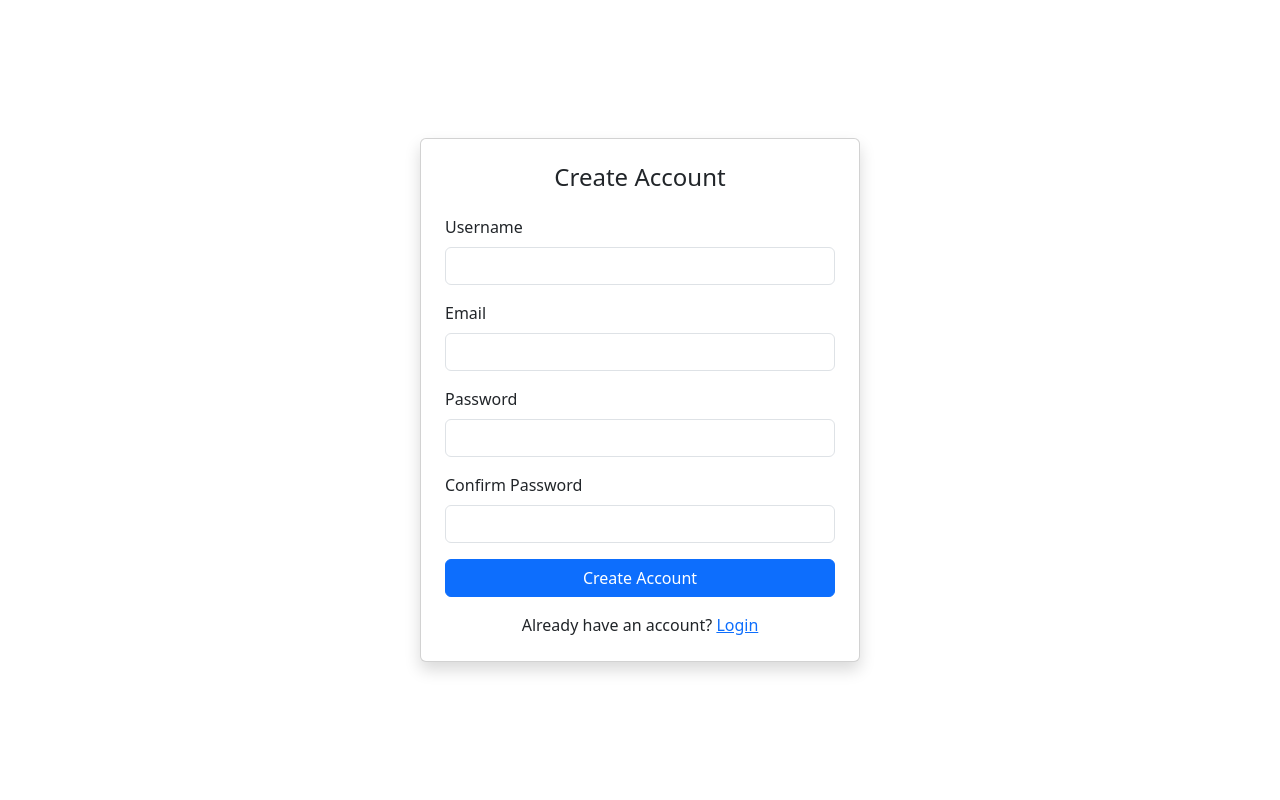
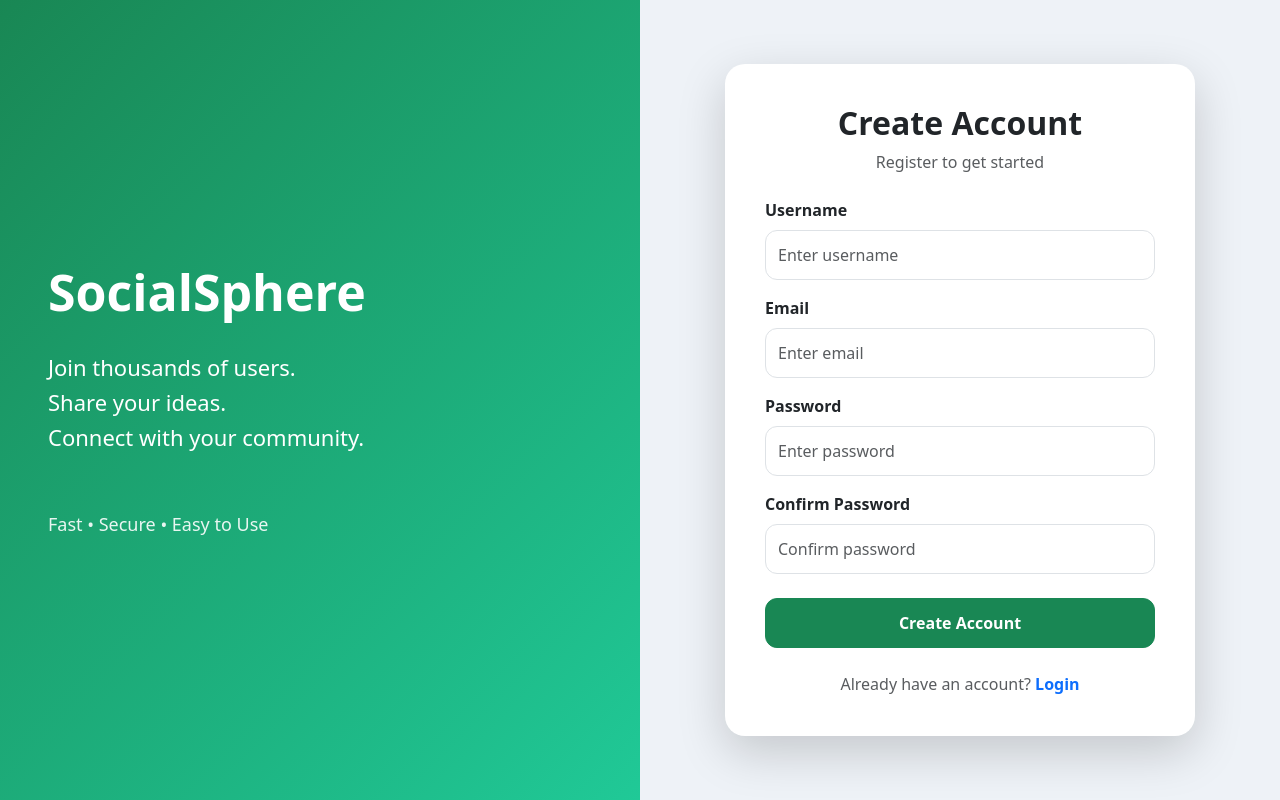
Before and after one commit to Capgemini-React-Sprint-Group-5/Social-Media-CapG, a React (Vite) app: page /register in a window 1280 px wide. Built offline with nearby package versions, Linux system fonts and the light colour scheme.

Commit message:
WIP: Login and Register page

```diff
--- a/src/pages/LoginPage.jsx
+++ b/src/pages/LoginPage.jsx
@@ -68,52 +68,153 @@ export default function LoginPage() {
   }, [searchResult, isFetching, isError, searchUsername, dispatch, navigate]);
 
     return (
-    <div className="container d-flex justify-content-center align-items-center min-vh-100">
-      <div className="card shadow p-4" style={{ width: "100%", maxWidth: 400 }}>
-        <h4 className="card-title text-center mb-4">Login</h4>
+    <div
+      className="container-fluid"
+      style={{
+        minHeight: "100vh",
+        backgroundColor: "#eef2f7",
+      }}
+    >
+      <div className="row min-vh-100">
+
+        <div
+          className="col-lg-6 d-none d-lg-flex flex-column justify-content-center px-5"
+          style={{
+            background: "linear-gradient(135deg,#0d6efd,#4e8cff)",
+            color: "white",
+          }}
+        >
+          <h1
+            style={{
+              fontSize: "52px",
+              fontWeight: "700",
+            }}
+          >
+            SocialSphere
+          </h1>
+
+          <p
+            style={{
+              fontSize: "22px",
+              marginTop: "20px",
+              opacity: ".95",
+            }}
+          >
+            Connect with friends.
+            <br />
+            Share your moments.
+            <br />
+            Discover amazing communities.
+          </p>
+
+          <div
+            style={{
+              marginTop: "40px",
+              fontSize: "18px",
+              opacity: ".85",
+            }}
+          >
+            Secure • Fast • Reliable
+          </div>
+        </div>
+        <div
+          className="col-lg-6 d-flex justify-content-center align-items-center"
+        >
+          <div
+            className="card shadow-lg border-0"
+            style={{
+              width: "100%",
+              maxWidth: "430px",
+              borderRadius: "20px",
+              padding: "40px",
+            }}
+          >
+            <h2
+              className="text-center mb-2"
+              style={{
+                fontWeight: "700",
+              }}
+            >
+              Welcome Back
+            </h2>
+
+            <p
+              className="text-center text-muted mb-4"
+            >
+              Login to continue
+            </p>
 
             {loginError && (
-          <div className="alert alert-danger py-2" role="alert">
+              <div className="alert alert-danger py-2">
                 {loginError}
               </div>
             )}
 
-        <form onSubmit={formik.handleSubmit} noValidate>
+            <form onSubmit={formik.handleSubmit}>
+
               <div className="mb-3">
-            <label htmlFor="username" className="form-label">
+                <label className="form-label fw-semibold">
                   Username
                 </label>
+
                 <input
                   id="username"
                   name="username"
                   type="text"
-              className={`form-control ${formik.touched.username && formik.errors.username ? "is-invalid" : ""}`}
+                  placeholder="Enter username"
+                  className={`form-control ${
+                    formik.touched.username &&
+                    formik.errors.username
+                      ? "is-invalid"
+                      : ""
+                  }`}
+                  style={{
+                    height: "50px",
+                    borderRadius: "12px",
+                  }}
                   value={formik.values.username}
                   onChange={formik.handleChange}
                   onBlur={formik.handleBlur}
-              autoComplete="username"
                 />
-            {formik.touched.username && formik.errors.username && (
-              <div className="invalid-feedback">{formik.errors.username}</div>
+
+                {formik.touched.username &&
+                  formik.errors.username && (
+                    <div className="invalid-feedback">
+                      {formik.errors.username}
+                    </div>
                   )}
               </div>
 
-          <div className="mb-3">
-            <label htmlFor="password" className="form-label">
+              <div className="mb-4">
+                <label className="form-label fw-semibold">
                   Password
                 </label>
+
                 <input
                   id="password"
                   name="password"
                   type="password"
-              className={`form-control ${formik.touched.password && formik.errors.password ? "is-invalid" : ""}`}
+                  placeholder="Enter password"
+                  className={`form-control ${
+                    formik.touched.password &&
+                    formik.errors.password
+                      ? "is-invalid"
+                      : ""
+                  }`}
+                  style={{
+                    height: "50px",
+                    borderRadius: "12px",
+                  }}
                   value={formik.values.password}
                   onChange={formik.handleChange}
                   onBlur={formik.handleBlur}
-              autoComplete="current-password"
                 />
-            {formik.touched.password && formik.errors.password && (
-              <div className="invalid-feedback">{formik.errors.password}</div>
+
+                {formik.touched.password &&
+                  formik.errors.password && (
+                    <div className="invalid-feedback">
+                      {formik.errors.password}
+                    </div>
                   )}
               </div>
 
@@ -121,25 +222,42 @@ export default function LoginPage() {
                 type="submit"
                 className="btn btn-primary w-100"
                 disabled={isFetching}
+                style={{
+                  height: "50px",
+                  borderRadius: "12px",
+                  fontWeight: "600",
+                }}
               >
                 {isFetching ? (
                   <>
                     <span
                       className="spinner-border spinner-border-sm me-2"
-                  role="status"
-                  aria-hidden="true"
-                />
+                    ></span>
                     Logging in...
                   </>
                 ) : (
                   "Login"
                 )}
               </button>
+
             </form>
 
-        <p className="text-center mt-3 mb-0">
-          No account? <Link to="/register">Register</Link>
-        </p>
+            <div className="text-center mt-4">
+              <span className="text-muted">
+                Don't have an account?
+              </span>
+
+              {" "}
+
+              <Link
+                to="/register"
+                className="text-decoration-none fw-semibold"
+              >
+                Register
+              </Link>
+            </div>
+          </div>
+        </div>
       </div>
     </div>
   );
--- a/src/pages/RegisterPage.jsx
+++ b/src/pages/RegisterPage.jsx
@@ -53,88 +53,225 @@ export default function RegisterPage() {
   });
 
   return (
-    <div className="container d-flex justify-content-center align-items-center min-vh-100">
-      <div className="card shadow p-4" style={{ width: "100%", maxWidth: 440 }}>
-        <h4 className="card-title text-center mb-4">Create Account</h4>
+    <div
+      className="container-fluid"
+      style={{
+        minHeight: "100vh",
+        backgroundColor: "#eef2f7",
+      }}
+    >
+      <div className="row min-vh-100">
+        {/* Left Section */}
+
+        <div
+          className="col-lg-6 d-none d-lg-flex flex-column justify-content-center px-5"
+          style={{
+            background: "linear-gradient(135deg, #198754, #20c997)",
+            color: "white",
+          }}
+        >
+          <h1
+            style={{
+              fontSize: "50px",
+              fontWeight: "700",
+            }}
+          >
+            SocialSphere
+          </h1>
+
+          <p
+            style={{
+              fontSize: "22px",
+              marginTop: "20px",
+              lineHeight: "1.6",
+            }}
+          >
+            Join thousands of users.
+            <br />
+            Share your ideas.
+            <br />
+            Connect with your community.
+          </p>
+
+          <div
+            style={{
+              marginTop: "40px",
+              fontSize: "18px",
+              opacity: "0.9",
+            }}
+          >
+            Fast • Secure • Easy to Use
+          </div>
+        </div>
+
+        {/* Right Section */}
+
+        <div className="col-lg-6 d-flex justify-content-center align-items-center">
+          <div
+            className="card border-0 shadow-lg"
+            style={{
+              width: "100%",
+              maxWidth: "470px",
+              borderRadius: "20px",
+              padding: "40px",
+            }}
+          >
+            <h2
+              className="text-center"
+              style={{
+                fontWeight: "700",
+              }}
+            >
+              Create Account
+            </h2>
+
+            <p className="text-center text-muted mb-4">
+              Register to get started
+            </p>
 
             {isError && (
-          <div className="alert alert-danger py-2" role="alert">
+              <div className="alert alert-danger py-2">
                 {error?.message || "Something went wrong. Please try again."}
               </div>
             )}
 
             <form onSubmit={formik.handleSubmit} noValidate>
+              {/* Username */}
+
               <div className="mb-3">
-            <label htmlFor="username" className="form-label">
+                <label className="form-label fw-semibold">
                   Username
                 </label>
+
                 <input
                   id="username"
                   name="username"
                   type="text"
-              className={`form-control ${formik.touched.username && formik.errors.username ? "is-invalid" : ""}`}
+                  placeholder="Enter username"
+                  className={`form-control ${
+                    formik.touched.username &&
+                    formik.errors.username
+                      ? "is-invalid"
+                      : ""
+                  }`}
+                  style={{
+                    height: "50px",
+                    borderRadius: "12px",
+                  }}
                   value={formik.values.username}
                   onChange={formik.handleChange}
                   onBlur={formik.handleBlur}
                   autoComplete="username"
                 />
-            {formik.touched.username && formik.errors.username && (
-              <div className="invalid-feedback">{formik.errors.username}</div>
+
+                {formik.touched.username &&
+                  formik.errors.username && (
+                    <div className="invalid-feedback">
+                      {formik.errors.username}
+                    </div>
                   )}
               </div>
 
+              {/* Email */}
+
               <div className="mb-3">
-            <label htmlFor="email" className="form-label">
+                <label className="form-label fw-semibold">
                   Email
                 </label>
+
                 <input
                   id="email"
                   name="email"
                   type="email"
-              className={`form-control ${formik.touched.email && formik.errors.email ? "is-invalid" : ""}`}
+                  placeholder="Enter email"
+                  className={`form-control ${
+                    formik.touched.email &&
+                    formik.errors.email
+                      ? "is-invalid"
+                      : ""
+                  }`}
+                  style={{
+                    height: "50px",
+                    borderRadius: "12px",
+                  }}
                   value={formik.values.email}
                   onChange={formik.handleChange}
                   onBlur={formik.handleBlur}
                   autoComplete="email"
                 />
-            {formik.touched.email && formik.errors.email && (
-              <div className="invalid-feedback">{formik.errors.email}</div>
+
+                {formik.touched.email &&
+                  formik.errors.email && (
+                    <div className="invalid-feedback">
+                      {formik.errors.email}
+                    </div>
                   )}
               </div>
 
+              {/* Password */}
+
               <div className="mb-3">
-            <label htmlFor="password" className="form-label">
+                <label className="form-label fw-semibold">
                   Password
                 </label>
+
                 <input
                   id="password"
                   name="password"
                   type="password"
-              className={`form-control ${formik.touched.password && formik.errors.password ? "is-invalid" : ""}`}
+                  placeholder="Enter password"
+                  className={`form-control ${
+                    formik.touched.password &&
+                    formik.errors.password
+                      ? "is-invalid"
+                      : ""
+                  }`}
+                  style={{
+                    height: "50px",
+                    borderRadius: "12px",
+                  }}
                   value={formik.values.password}
                   onChange={formik.handleChange}
                   onBlur={formik.handleBlur}
                   autoComplete="new-password"
                 />
-            {formik.touched.password && formik.errors.password && (
-              <div className="invalid-feedback">{formik.errors.password}</div>
+
+                {formik.touched.password &&
+                  formik.errors.password && (
+                    <div className="invalid-feedback">
+                      {formik.errors.password}
+                    </div>
                   )}
               </div>
 
-          <div className="mb-3">
-            <label htmlFor="confirmPassword" className="form-label">
+              {/* Confirm Password */}
+
+              <div className="mb-4">
+                <label className="form-label fw-semibold">
                   Confirm Password
                 </label>
+
                 <input
                   id="confirmPassword"
                   name="confirmPassword"
                   type="password"
-              className={`form-control ${formik.touched.confirmPassword && formik.errors.confirmPassword ? "is-invalid" : ""}`}
+                  placeholder="Confirm password"
+                  className={`form-control ${
+                    formik.touched.confirmPassword &&
+                    formik.errors.confirmPassword
+                      ? "is-invalid"
+                      : ""
+                  }`}
+                  style={{
+                    height: "50px",
+                    borderRadius: "12px",
+                  }}
                   value={formik.values.confirmPassword}
                   onChange={formik.handleChange}
                   onBlur={formik.handleBlur}
                   autoComplete="new-password"
                 />
+
                 {formik.touched.confirmPassword &&
                   formik.errors.confirmPassword && (
                     <div className="invalid-feedback">
@@ -145,17 +282,22 @@ export default function RegisterPage() {
 
               <button
                 type="submit"
-            className="btn btn-primary w-100"
+                className="btn btn-success w-100"
                 disabled={isPending}
+                style={{
+                  height: "50px",
+                  borderRadius: "12px",
+                  fontWeight: "600",
+                  fontSize: "16px",
+                }}
               >
                 {isPending ? (
                   <>
                     <span
                       className="spinner-border spinner-border-sm me-2"
                       role="status"
-                  aria-hidden="true"
-                />
-                Creating account...
+                    ></span>
+                    Creating Account...
                   </>
                 ) : (
                   "Create Account"
@@ -163,9 +305,19 @@ export default function RegisterPage() {
               </button>
             </form>
 
-        <p className="text-center mt-3 mb-0">
-          Already have an account? <Link to="/login">Login</Link>
-        </p>
+            <div className="text-center mt-4">
+              <span className="text-muted">
+                Already have an account?
+              </span>{" "}
+              <Link
+                to="/login"
+                className="fw-semibold text-decoration-none"
+              >
+                Login
+              </Link>
+            </div>
+          </div>
+        </div>
       </div>
     </div>
   );
```
Lines whose indentation alone changed are shown as unchanged.
